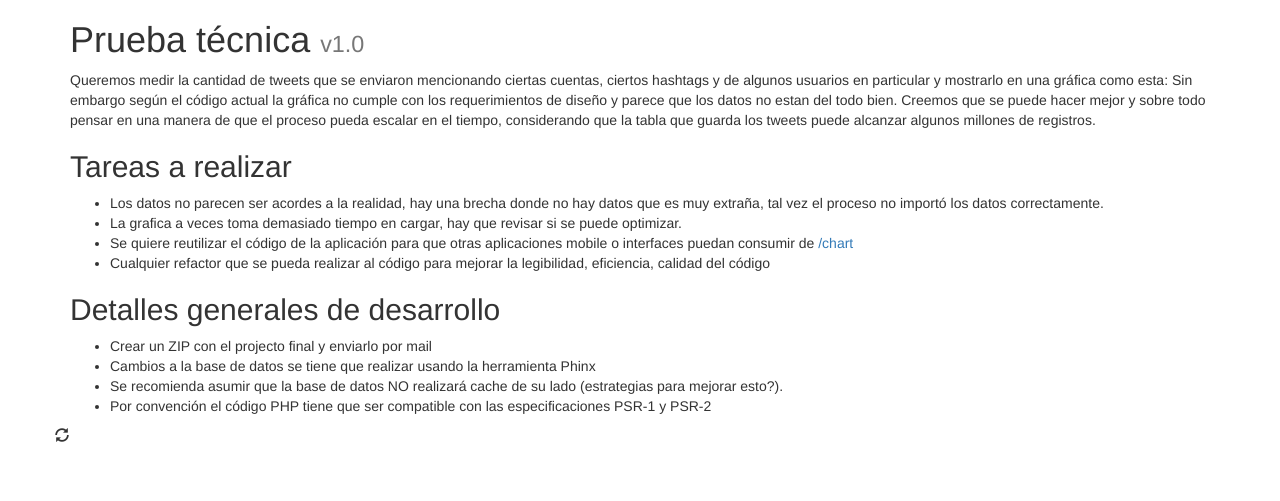
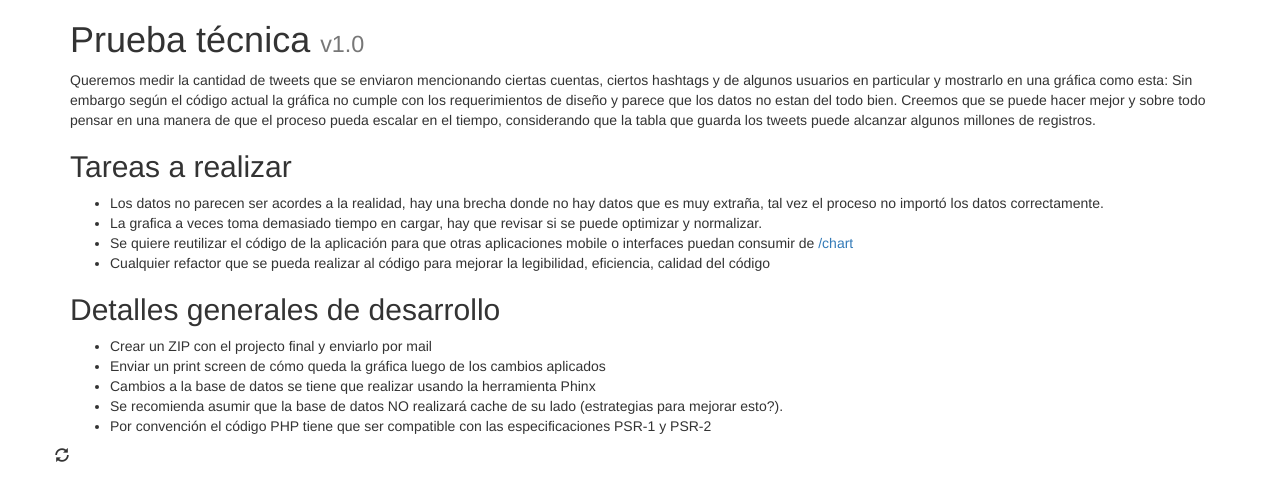
Before and after one commit to asgallettoh/bunker_test, a PHP site: template templates/index.twig in a window 1280 px wide. Shown: the top 501 px of the page. Run offline with PHP 8.4, Linux system fonts and the light colour scheme; the template is opened without the code that fills it, so the values that code supplies are empty; some libraries are stand-ins or nearby versions.

Commit message:
Ask for a printscreen of solucion
Pedido de printscreen por parte del usuario antes de enviar la prueba

```diff
--- a/templates/index.twig
+++ b/templates/index.twig
@@ -12,7 +12,7 @@
     <h2>Tareas a realizar</h2>
     <ul>
         <li>Los datos no parecen ser acordes a la realidad, hay una brecha donde no hay datos que es muy extraña, tal vez el proceso no importó los datos correctamente.</li>
-        <li>La grafica a veces toma demasiado tiempo en cargar, hay que revisar si se puede optimizar.</li>
+        <li>La grafica a veces toma demasiado tiempo en cargar, hay que revisar si se puede optimizar y normalizar.</li>
         <li>Se quiere reutilizar el código de la aplicación para que otras aplicaciones mobile o interfaces puedan consumir de <a href="/chart">/chart</a></li>
         <li>Cualquier refactor que se pueda realizar al código para mejorar la legibilidad, eficiencia, calidad del código</li>
     </ul>
@@ -20,6 +20,7 @@
     <h2>Detalles generales de desarrollo</h2>
     <ul>
         <li>Crear un ZIP con el projecto final y enviarlo por mail</li>
+        <li>Enviar un print screen de cómo queda la gráfica luego de los cambios aplicados</li>
         <li>Cambios a la base de datos se tiene que realizar usando la herramienta Phinx</li>
         <li>Se recomienda asumir que la base de datos NO realizará cache de su lado (estrategias para mejorar esto?).</li>
         <li>Por convención el código PHP tiene que ser compatible con las especificaciones PSR-1 y PSR-2</li>
```
